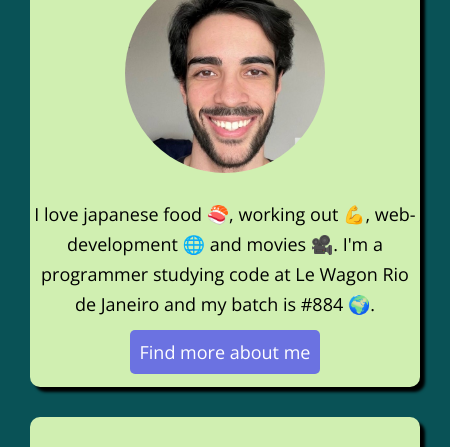
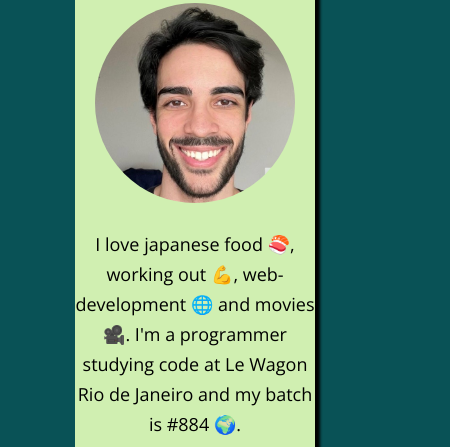
Before and after one commit to nickolasfarias/profile, a plain HTML site: page index.html in a window 390 px wide. Shown: the part 164-611 px from the top of the page, 450 px wide, since content can reach past the window. Drawn offline with nearby package versions, Linux system fonts and the light colour scheme.

Commit message:
profile 2

```diff
--- a/style.css
+++ b/style.css
@@ -101,12 +101,12 @@ img {
 
 @media (max-width: 720px) {
   .container {
-    width: 550px;
+    width: 500px;
   }
 }
 
 @media (max-width: 540px) {
   .container {
-    width: 450px;
+    width: 300px;
   }
 }
```
